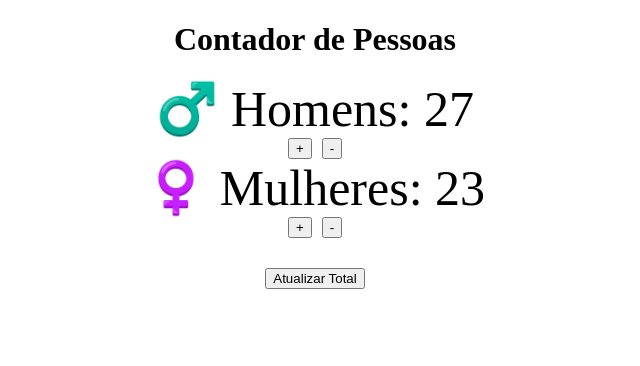
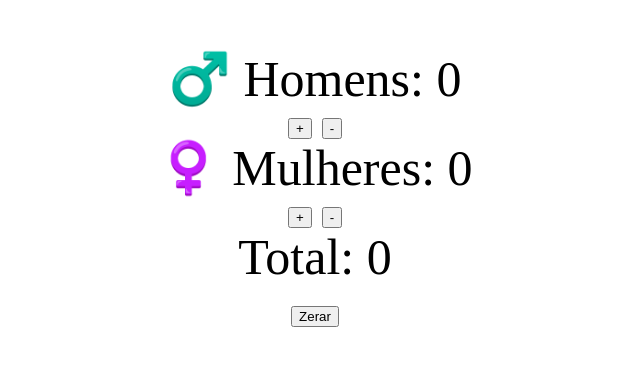
Before and after one commit to VanzBeats/ProjetoLab, a plain HTML site: page PROJETO LAB/ExerciciosSemana05/exercicio01-semana05.html in a window 1280 px wide. Shown: the whole page, without its empty margins (325-965 px from the left). Drawn offline with Linux system fonts and the light colour scheme.

Commit message:
Update exercicio01-semana05.html

```diff
--- a/PROJETO LAB/ExerciciosSemana05/exercicio01-semana05.html
+++ b/PROJETO LAB/ExerciciosSemana05/exercicio01-semana05.html
@@ -7,10 +7,19 @@
     <style>
         #contador {
             text-align: center;
+            margin-top: 50px;
         }
 
-        #homens-icon, #mulheres-icon {
+        .icon {
             font-size: 50px;
+        }
+
+        .button-container {
+            display: flex;
+            justify-content: center;
+            align-items: center;
+            gap: 10px;
+            margin-top: 10px;
         }
 
         #buttons-container {
@@ -18,66 +27,102 @@
             justify-content: center;
             align-items: center;
             gap: 10px;
+            margin-top: 10px;
         }
 
-        #atualizar-total-button {
-            margin-top: 30px;
+        #reset-button {
+            margin-top: 20px;
         }
     </style>
 </head>
 <body>
-    <div id="contador">
-        <h1>Contador de Pessoas</h1>
-        <div id="homens-icon">♂️ Homens: 27</div>
-        <div id="buttons-container">
-            <button onclick="atualizarPessoas('homens', 1)">+</button>
-            <button onclick="atualizarPessoas('homens', -1)">-</button>
-        </div>
-        <div id="mulheres-icon">♀️ Mulheres: 23</div>
-        <div id="buttons-container">
-            <button onclick="atualizarPessoas('mulheres', 1)">+</button>
-            <button onclick="atualizarPessoas('mulheres', -1)">-</button>
-        </div>
-        <button id="atualizar-total-button" onclick="atualizarTotal()">Atualizar Total</button>
-    </div>
+    <div id="contador"></div>
 
     <script>
-        var totalPessoas = 50;
-        var homens = 27;
-        var mulheres = 23;
+        var totalPessoas = 0;
+        var homens = 0;
+        var mulheres = 0;
+
+        function criarContador() {
+            var contadorDiv = document.getElementById("contador");
+
+            var homensIcon = document.createElement("div");
+            homensIcon.textContent = "♂️ Homens: " + homens;
+            homensIcon.className = "icon";
+
+            var mulheresIcon = document.createElement("div");
+            mulheresIcon.textContent = "♀️ Mulheres: " + mulheres;
+            mulheresIcon.className = "icon";
+
+            var totalIcon = document.createElement("div");
+            totalIcon.textContent = "Total: " + totalPessoas;
+            totalIcon.className = "icon";
+
+            var homemButtonContainer = document.createElement("div");
+            homemButtonContainer.className = "button-container";
+            var homemButtonPlus = criarBotao("+", "homens", 1);
+            var homemButtonMinus = criarBotao("-", "homens", -1);
+            homemButtonContainer.appendChild(homemButtonPlus);
+            homemButtonContainer.appendChild(homemButtonMinus);
+
+            var mulherButtonContainer = document.createElement("div");
+            mulherButtonContainer.className = "button-container";
+            var mulherButtonPlus = criarBotao("+", "mulheres", 1);
+            var mulherButtonMinus = criarBotao("-", "mulheres", -1);
+            mulherButtonContainer.appendChild(mulherButtonPlus);
+            mulherButtonContainer.appendChild(mulherButtonMinus);
+
+            var resetButton = document.createElement("button");
+            resetButton.textContent = "Zerar";
+            resetButton.id = "reset-button";
+            resetButton.onclick = resetarContador;
+
+            contadorDiv.appendChild(homensIcon);
+            contadorDiv.appendChild(homemButtonContainer);
+            contadorDiv.appendChild(mulheresIcon);
+            contadorDiv.appendChild(mulherButtonContainer);
+            contadorDiv.appendChild(totalIcon);
+            contadorDiv.appendChild(resetButton);
+        }
+
+        function criarBotao(texto, sexo, quantidade) {
+            var botao = document.createElement("button");
+            botao.textContent = texto;
+            botao.onclick = function() {
+                atualizarPessoas(sexo, quantidade);
+            };
+            return botao;
+        }
 
         function atualizarPessoas(sexo, quantidade) {
             if (sexo === 'homens') {
-                if (homens + quantidade >= 0 && homens + quantidade <= totalPessoas) {
-                    homens += quantidade;
-                    mulheres -= quantidade;
-                }
+                homens += quantidade;
             } else {
-                if (mulheres + quantidade >= 0 && mulheres + quantidade <= totalPessoas) {
-                    mulheres += quantidade;
-                    homens -= quantidade;
-                }
+                mulheres += quantidade;
             }
 
+            totalPessoas += quantidade;
             atualizarIcones();
         }
 
         function atualizarIcones() {
-            document.getElementById("homens-icon").textContent = "♂️ Homens: " + homens;
-            document.getElementById("mulheres-icon").textContent = "♀️ Mulheres: " + mulheres;
+            var homensIcon = document.querySelector("#contador .icon:nth-of-type(1)");
+            var mulheresIcon = document.querySelector("#contador .icon:nth-of-type(3)");
+            var totalIcon = document.querySelector("#contador .icon:nth-of-type(5)");
+
+            homensIcon.textContent = "♂️ Homens: " + homens;
+            mulheresIcon.textContent = "♀️ Mulheres: " + mulheres;
+            totalIcon.textContent = "Total: " + totalPessoas;
         }
 
-        function atualizarTotal() {
-            var novoTotal = parseInt(prompt("Digite o novo número total de pessoas:"));
-            if (!isNaN(novoTotal) && novoTotal >= 0) {
-                totalPessoas = novoTotal;
-                homens = Math.min(homens, totalPessoas);
-                mulheres = totalPessoas - homens;
-                atualizarIcones();
-            } else {
-                alert("Por favor, digite um número válido.");
-            }
+        function resetarContador() {
+            totalPessoas = 0;
+            homens = 0;
+            mulheres = 0;
+            atualizarIcones();
         }
+
+        criarContador();
     </script>
 </body>
 </html>
```
